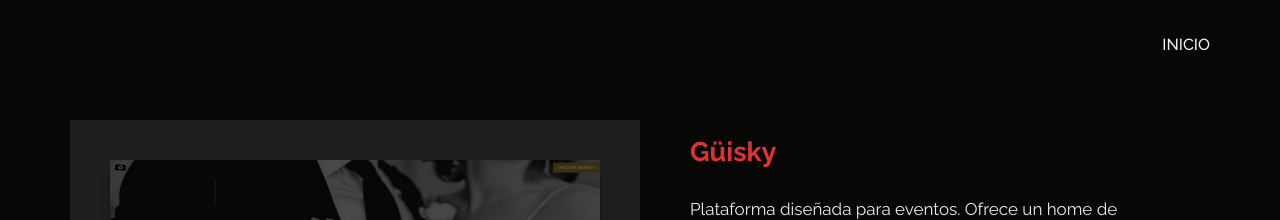
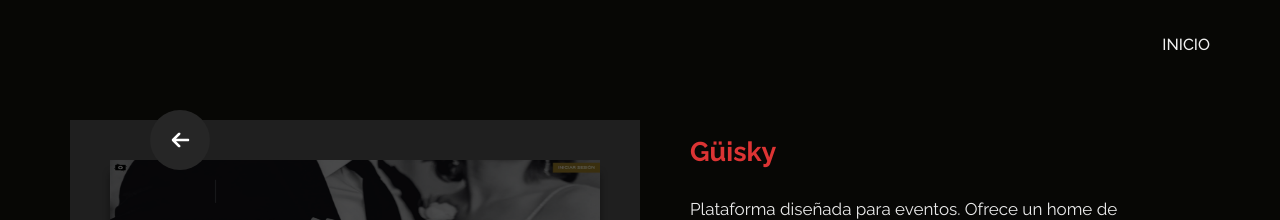
Before and after one commit to agustintarancon/Portfolio, a React (Vite) app: page /detail/1 in a window 1280 px wide. Shown: the top 220 px of the page. Built offline with nearby package versions, Linux system fonts and the light colour scheme.

Commit message:
boton volver atras

```diff
--- a/src/components/specific/aboutMe/aboutMe.module.css
+++ b/src/components/specific/aboutMe/aboutMe.module.css
@@ -38,7 +38,7 @@
   }
 
   .text {
-    font-size: 18px;
+    font-size: 23px;
   }
 
   .imgClass {
--- a/src/pages/detail/Detail.jsx
+++ b/src/pages/detail/Detail.jsx
@@ -1,11 +1,12 @@
 import React from 'react'
-import { Link, useParams } from 'react-router-dom'
+import { Link, useNavigate, useParams } from 'react-router-dom'
 import { projects } from '../../data/projects';
-import { img, containerCustom, divImg, desc1, desc2, title, linkWeb, descDiv } from "./detail.module.css"
+import { img, containerCustom, divImg, desc1, desc2, title, linkWeb, descDiv, svgIcon, button } from "./detail.module.css"
 
 const Detail = () => {
   const { id } = useParams()
   const project = projects.find((p) => p.id === parseInt(id));
+  const navigate = useNavigate();
 
   if (!project) {
     return <div>Proyecto no encontrado</div>;
@@ -13,6 +14,14 @@
 
   return (
     <div className={`container ${containerCustom}`}>
+      <button className={button} onClick={() => navigate(-1)}>
+        <svg className={svgIcon} viewBox="0 0 384 512">
+          <path
+            d="M214.6 41.4c-12.5-12.5-32.8-12.5-45.3 0l-160 160c-12.5 12.5-12.5 32.8 0 45.3s32.8 12.5 45.3 0L160 141.2V448c0 17.7 14.3 32 32 32s32-14.3 32-32V141.2L329.4 246.6c12.5 12.5 32.8 12.5 45.3 0s12.5-32.8 0-45.3l-160-160z"
+          ></path>
+        </svg>
+      </button>
+
       <div className={`row`}>
         <div className={`col-12 col-md-12 col-lg-6 col-xl-6 ${divImg}`}>
           <Link to={project.link} target='_blank' className='text-decoration-none'>
--- a/src/pages/detail/detail.module.css
+++ b/src/pages/detail/detail.module.css
@@ -49,6 +49,42 @@
   background-color: #e96d6d;
 }
 
+/* boton custom */
+.button {
+  width: 60px;
+  height: 60px;
+  border-radius: 50%;
+  background-color: rgb(38, 38, 38);
+  border: none;
+  font-weight: 600;
+  display: flex;
+  align-items: center;
+  justify-content: center;
+  cursor: pointer;
+  transition-duration: 0.3s;
+  position: absolute;
+  left: 30px;
+  top: 110px;
+}
+
+.svgIcon {
+  width: 15px;
+  transition-duration: 0.3s;
+  transform: rotate(-90deg);
+}
+
+.svgIcon path {
+  fill: white;
+}
+
+.button:hover {
+  transform: scale(1.15);
+  border-radius: 50px;
+  transition-duration: 0.3s;
+  background-color: rgb(27, 27, 27);
+  align-items: center;
+}
+
 
 @media (min-width:1000px) {
 
@@ -90,5 +126,8 @@
     font-size: 14px;
   }
 
+  .button {
+    left: 150px;
+  }
 
 }
```
